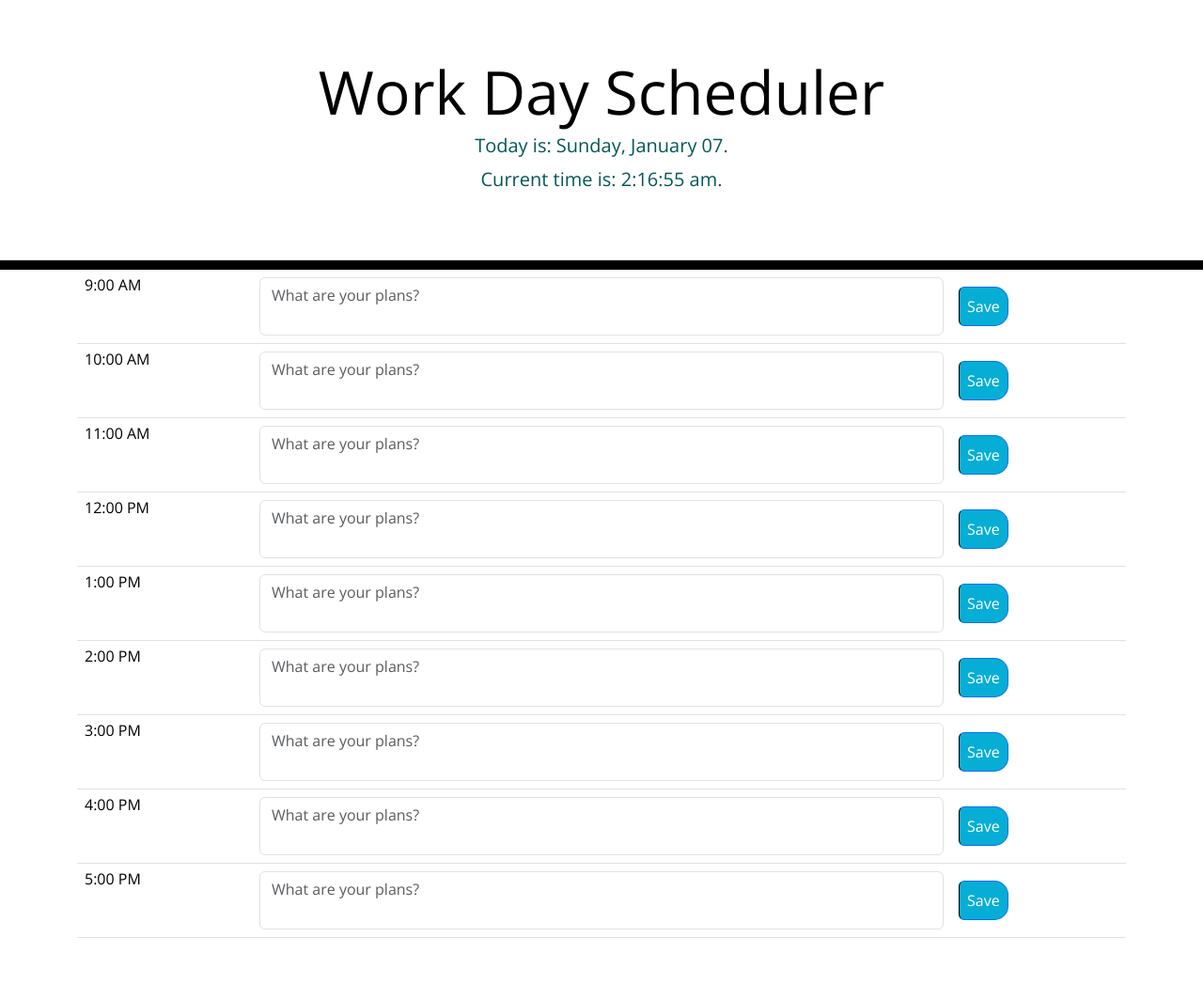
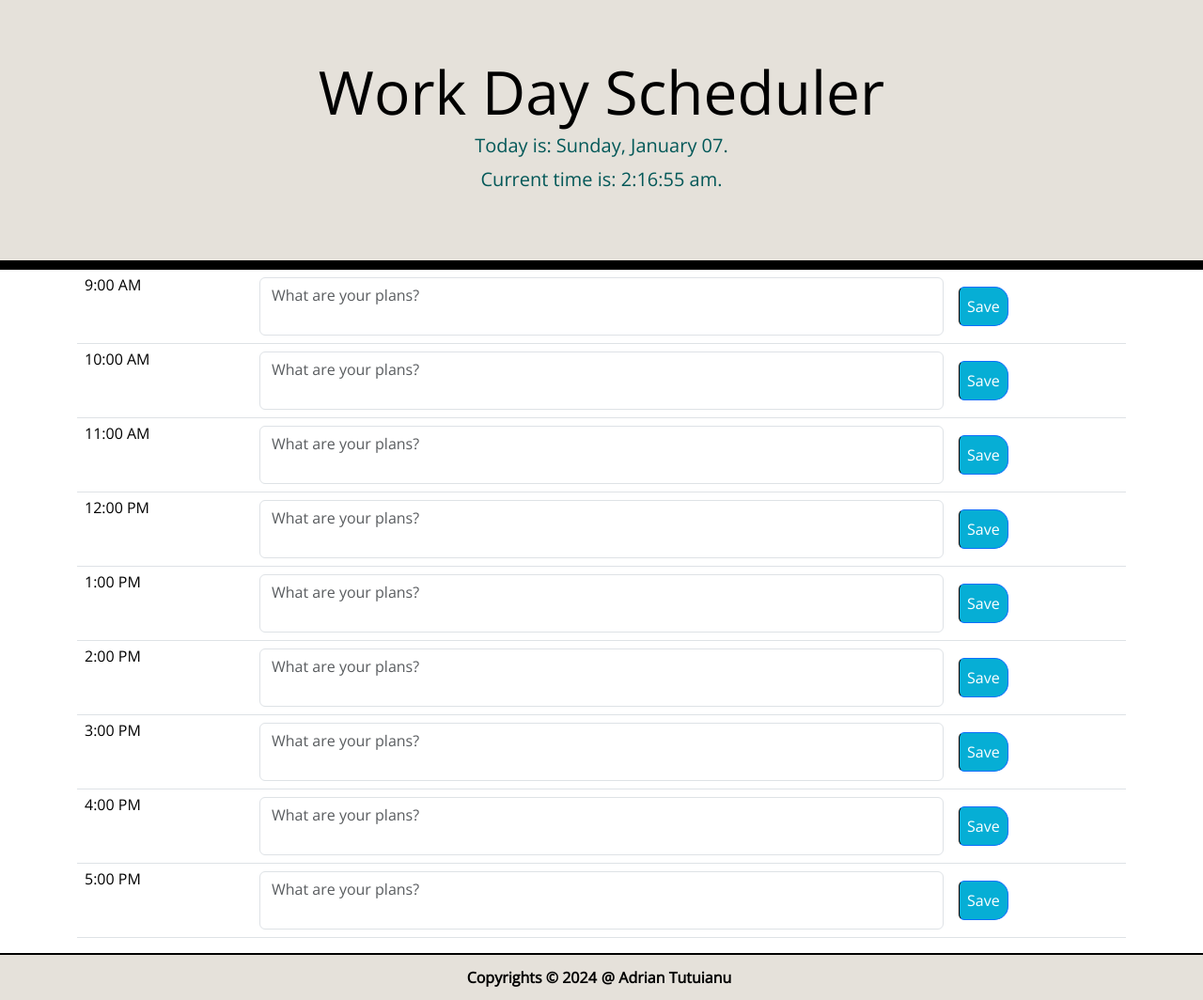
Before and after one commit to Adriantutuianu/daily-planner-app-calendar-third-party-apis, a plain HTML site: page index.html in a window 1280 px wide. Shown: the whole page at 94% size. Before the commit the page ends 1014 px from the top, so only its background shows below. Drawn offline with nearby package versions, Linux system fonts and the light colour scheme.

Commit message:
Added footer

```diff
--- a/assets/css/style.css
+++ b/assets/css/style.css
@@ -15,7 +15,7 @@ textarea {
 
 header {
   text-align: center;
-  background-color: transparent;
+  background-color: #e5e1da;
   color: black;
   border-radius: 0;
   border-bottom: 10px solid black;
@@ -76,3 +76,21 @@ header .lead {
   font-size: 20px;
   transition: all 0.3s ease-in-out;
 }
+
+/* footer style */
+footer {
+  display: flex;
+  justify-content: center;
+  align-items: center;
+  height: 50px;
+  border-top: 2px solid black;
+  background-color: #e5e1da;
+  color: black;
+  font-size: 16px;
+  font-weight: bold;
+}
+
+footer .footer-name {
+  color: var(--var-color5);
+  margin: 0 5px;
+}
--- a/assets/js/script.js
+++ b/assets/js/script.js
@@ -32,7 +32,7 @@ const hours = [
 hours.forEach(function (hour) {
   // create new table row
   const row = $("<tr>");
-  row.append(`<td class="col-2 hour">${hour}</td>`); // cell 1
+  row.append(`<td class="col-2 hour ">${hour}</td>`); // cell 1
   row.append(
     `<td class="col-8 "><textarea class="form-control" placeholder="What are your plans?"></textarea>`
   ); //cell 2
--- a/index.html
+++ b/index.html
@@ -56,5 +56,12 @@
       crossorigin="anonymous"
     ></script>
     <script src="./assets/js/script.js"></script>
+    <footer>
+      Copyrights &copy;
+      <script>
+        document.write(new Date().getFullYear());
+      </script>
+      <span class="footer-name">@ Adrian Tutuianu</span>
+    </footer>
   </body>
 </html>
```
